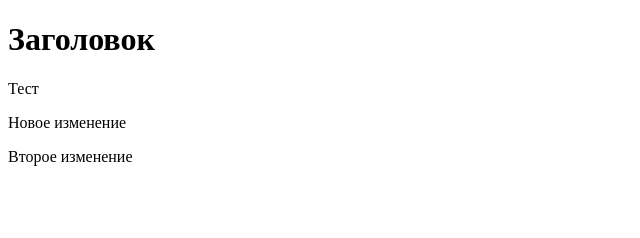
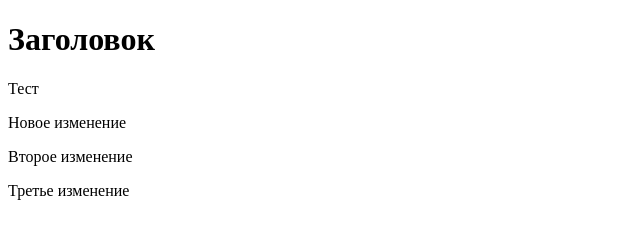
Before and after one commit to shuyskaya/studiare, a plain HTML site: page index.html in a window 1280 px wide. Shown: the whole page, without its empty margins (0-640 px from the left). Drawn offline with Linux system fonts and the light colour scheme.

Commit message:
third commit

```diff
--- a/index.html
+++ b/index.html
@@ -10,5 +10,6 @@
 <p>Тест</p>
 <p>Новое изменение</p>
 <p>Второе изменение</p>
+<p>Третье изменение</p>
 </body>
 </html>
```
